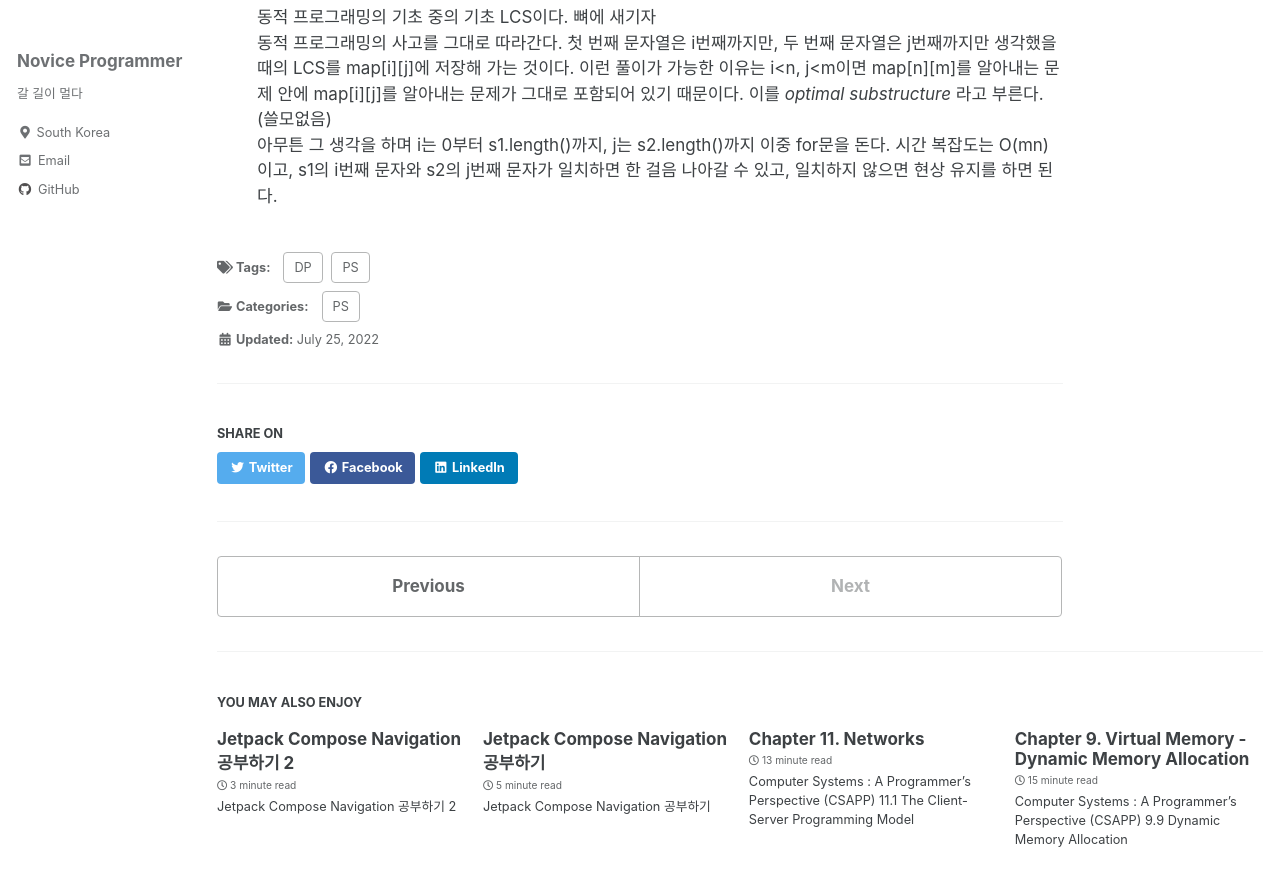
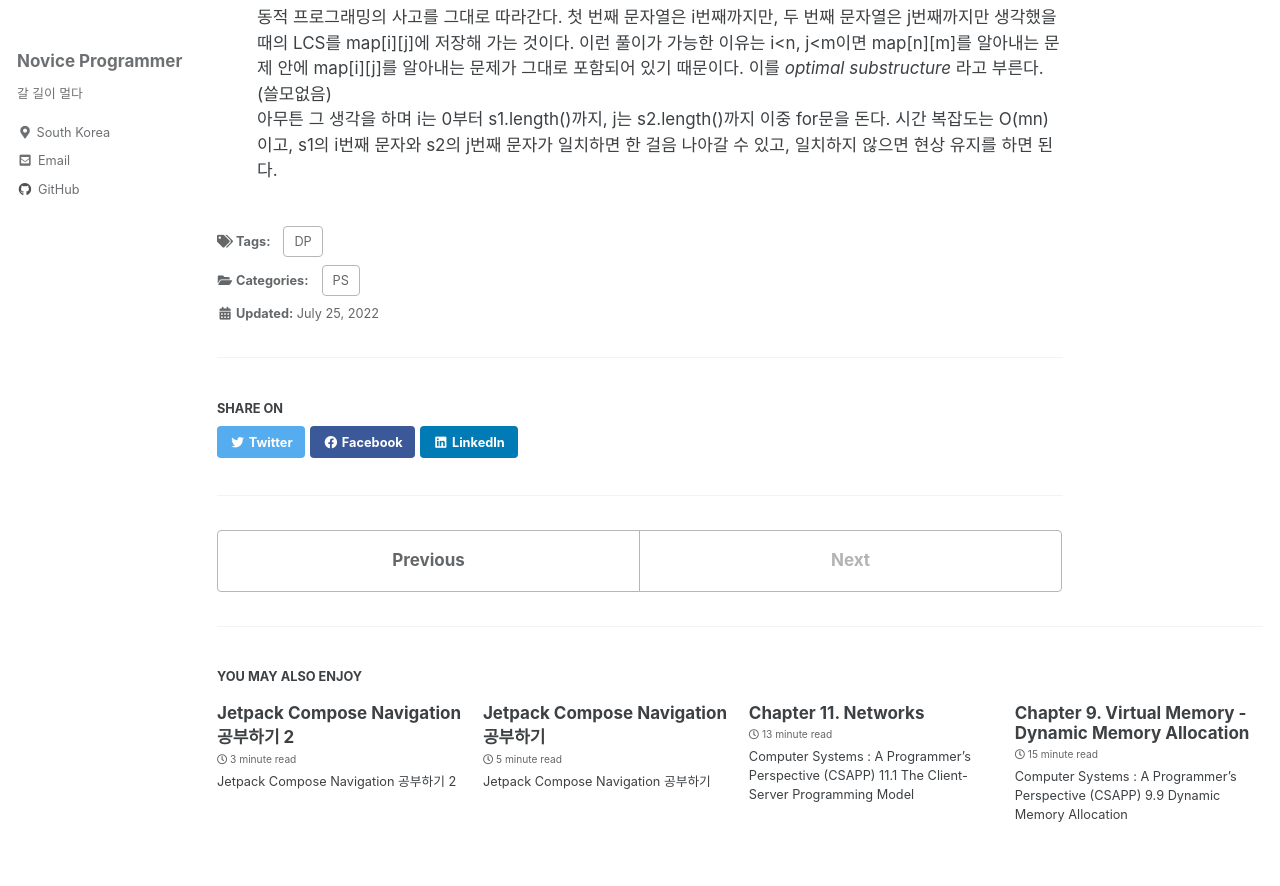
Before and after one commit to JuTaK97/JuTaK97.github.io, a Jekyll site: the page built from _posts/2022-07-25-baekjoon-9251.md, in a window 1280 px wide and 900 px high, scrolled down 1706 px. Shown: the top 886 px of the window. Built offline with Jekyll 4.4.1, drawn with Linux system fonts in a browser that asks for light colours; cached includes are drawn as plain includes.

Commit message:
Update 2022-07-25-baekjoon-9251.md

````diff
--- a/_posts/2022-07-25-baekjoon-9251.md
+++ b/_posts/2022-07-25-baekjoon-9251.md
@@ -3,9 +3,8 @@ title : "백준 9251번 : LCS "
 categories :
   - PS
 tags :
-  - PS
   - DP
-last_modified_at: 2022-07-25T00:35:00-05:00
+last_modified_at: 2022-07-25T01:35:00-05:00
 ---
 
 - 분류: 다이나믹 프로그래밍
@@ -47,7 +46,6 @@ public class Main {
     }
 }
 ```
-<br /><br />
 저는 코틀린이 좋아요 자바 싫어요
 ```kotlin
 import java.lang.Integer.max
@@ -70,6 +68,6 @@ fun main() {
 }
 ```
 - 코멘트<br /><br />
-동적 프로그래밍의 기초 중의 기초 LCS이다. 뼈에 새기자<br />
+동적 프로그래밍의 기초 중의 기초 LCS이다. 뼈에 새기자<br /><br />
 동적 프로그래밍의 사고를 그대로 따라간다. 첫 번째 문자열은 i번째까지만, 두 번째 문자열은 j번째까지만 생각했을 때의 LCS를 map[i][j]에 저장해 가는 것이다. 이런 풀이가 가능한 이유는 i<n, j<m이면 map[n][m]를 알아내는 문제 안에 map[i][j]를 알아내는 문제가 그대로 포함되어 있기 때문이다. 이를 *optimal substructure* 라고 부른다.(쓸모없음) <br />
 아무튼 그 생각을 하며 i는 0부터 s1.length()까지, j는 s2.length()까지 이중 for문을 돈다. 시간 복잡도는 O(mn)이고, s1의 i번째 문자와 s2의 j번째 문자가 일치하면 한 걸음 나아갈 수 있고, 일치하지 않으면 현상 유지를 하면 된다.
````
